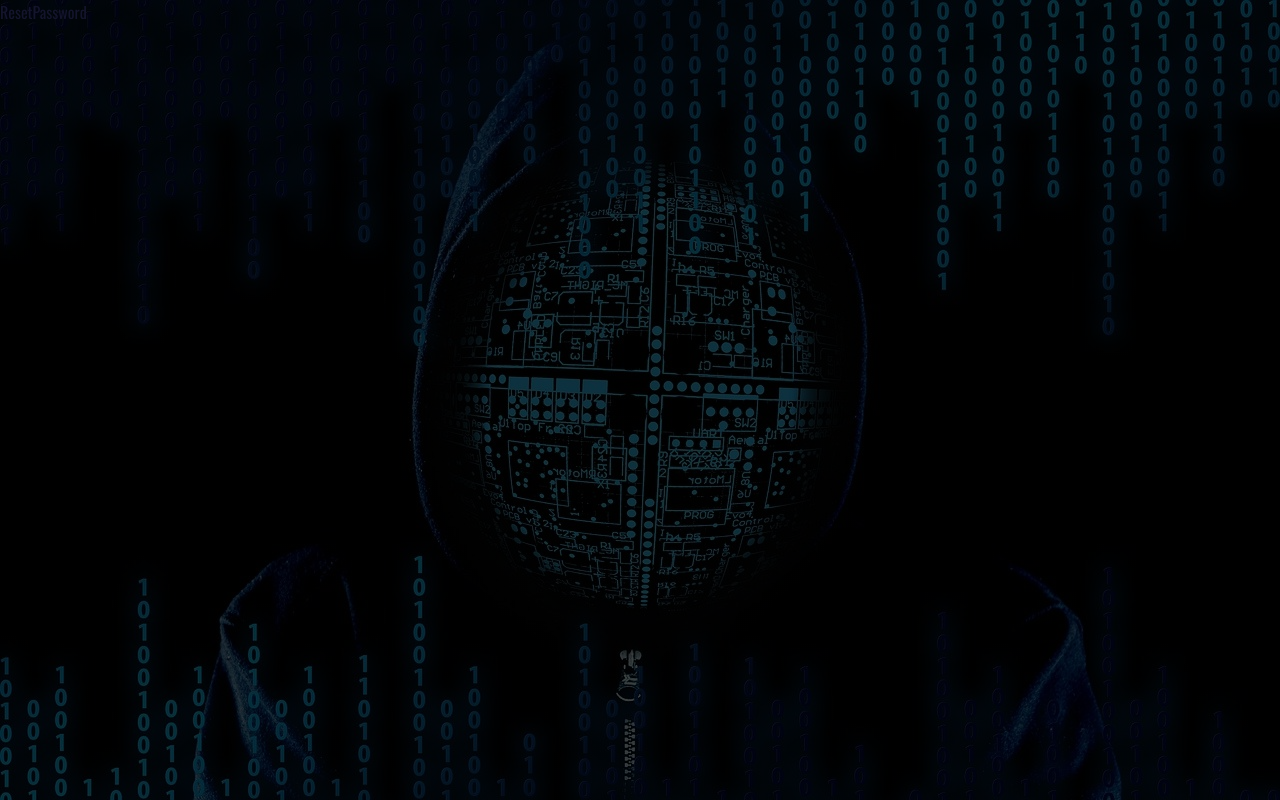
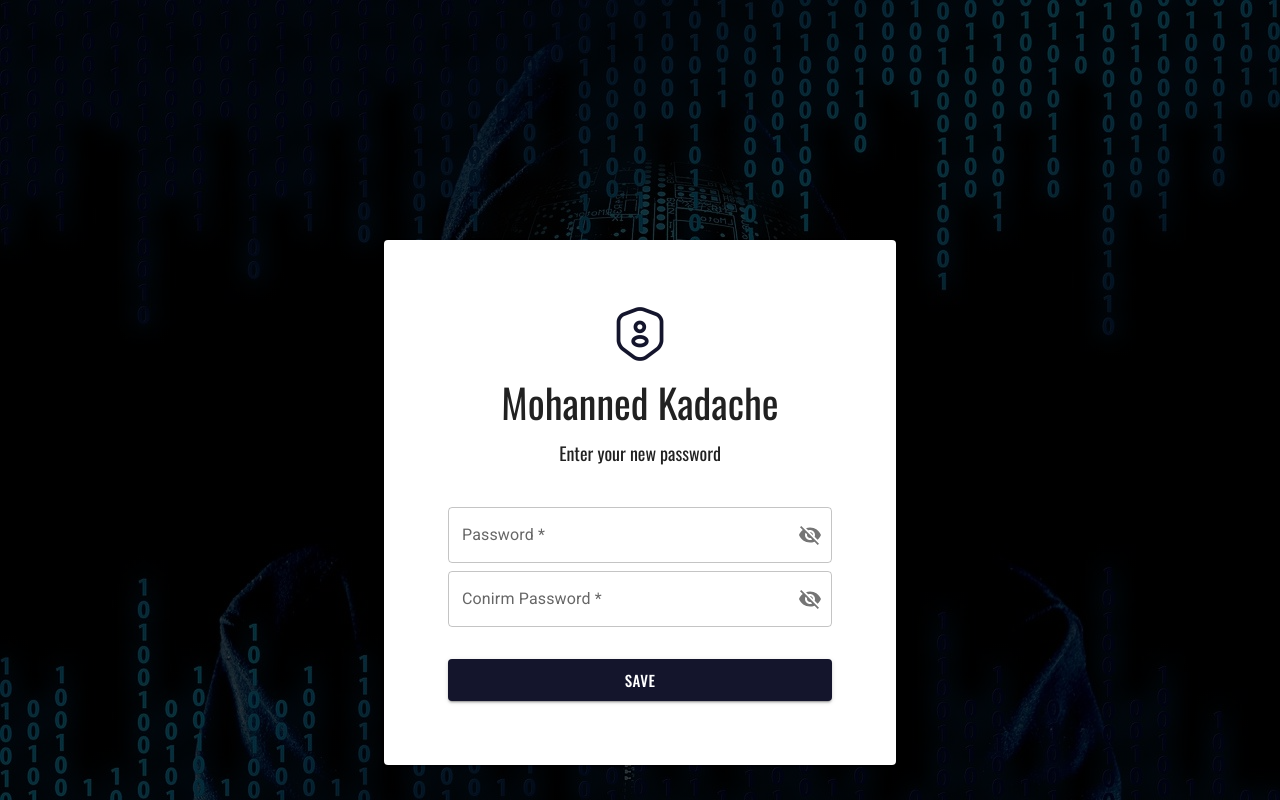
Before and after one commit to muohannedxd/CNS_project_MFA, a React (Vite) app: page /reset-password in a window 1280 px wide. Built offline with nearby package versions, Linux system fonts and the light colour scheme.

Commit message:
front-end done

```diff
--- a/src/pages/ResetPassword.tsx
+++ b/src/pages/ResetPassword.tsx
@@ -1,7 +1,89 @@
+import { Box, Button, Card, FormControl, IconButton, InputAdornment, InputLabel, OutlinedInput, Typography } from "@mui/material";
+import Logo from './../assets/logo.png'
+import { NavLink } from "react-router-dom";
+import { Visibility, VisibilityOff } from "@mui/icons-material";
+import { useState } from "react";
 
 
 export default function ResetPassword() {
+
+  let name = 'Mohanned Kadache'
+
+  const [showPassword, setShowPassword] = useState(false);
+  const [showConfitmPassword, setShowConfirmPassword] = useState(false)
+
+  const handleClickShowPassword = () => setShowPassword((show) => !show);
+  const handleClickShowConfirmPassword = () => setShowConfirmPassword((show) => !show);
+
+  const handleMouseDownPassword = (event: React.MouseEvent<HTMLButtonElement>) => {
+    event.preventDefault();
+  };
+
   return (
-    <div>ResetPassword</div>
+    <div className="flex justify-center items-center mt-60 sm:mx-0 md:mx-8 lg:mx-60 xl:mx-96">
+      <Card sx={{ p: 4, width: '100%', display: 'flex', justifyContent: 'center', alignItems: 'center' }}>
+        <Box component='form' className="flex flex-col w-[90%] mx-8 my-8 gap-2" >
+
+          <img src={Logo} alt="logo" style={{ width: 60, height: 60, alignSelf: 'center' }} />
+          <Typography variant="inherit" fontSize={40} component="div" style={{textAlign: 'center'}}>
+            {name}
+          </Typography>
+          <Typography variant="inherit" fontSize={18} style={{textAlign: 'center'}}>
+            Enter your new password
+          </Typography>
+
+          <br />
+
+          <FormControl variant="outlined">
+            <InputLabel htmlFor="outlined-adornment-password">Password *</InputLabel>
+            <OutlinedInput
+              id="outlined-adornment-password"
+              type={showPassword ? 'text' : 'password'}
+              endAdornment={
+                <InputAdornment position="end">
+                  <IconButton
+                    aria-label="toggle password visibility"
+                    onClick={handleClickShowPassword}
+                    onMouseDown={handleMouseDownPassword}
+                    edge="end"
+                  >
+                    {showPassword ? <Visibility /> : <VisibilityOff />}
+                  </IconButton>
+                </InputAdornment>
+              }
+              fullWidth
+              label="Password *"
+            />
+          </FormControl>
+
+          <FormControl variant="outlined">
+            <InputLabel htmlFor="outlined-adornment-password">Conirm Password *</InputLabel>
+            <OutlinedInput
+              id="outlined-adornment-password"
+              type={showConfitmPassword ? 'text' : 'password'}
+              endAdornment={
+                <InputAdornment position="end">
+                  <IconButton
+                    aria-label="toggle password visibility"
+                    onClick={handleClickShowConfirmPassword}
+                    onMouseDown={handleMouseDownPassword}
+                    edge="end"
+                  >
+                    {showConfitmPassword ? <Visibility /> : <VisibilityOff />}
+                  </IconButton>
+                </InputAdornment>
+              }
+              fullWidth
+              label="Confirm Password *"
+            />
+          </FormControl>
+
+          <NavLink to='/main' className='mt-6'>
+            <Button variant="contained" style={{ backgroundColor: "#14152C", fontFamily: 'Oswald', width: '100%' }} size="large"> Save </Button>
+          </NavLink>
+
+        </Box>
+      </Card>
+    </div>
   )
 }
```
